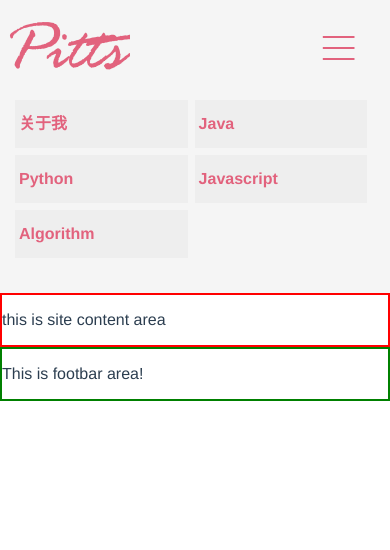
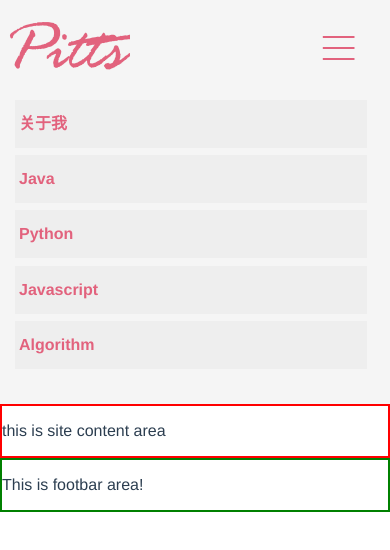
Before and after one commit to SakilaWAW/my-site, a Vue app: page / in a window 390 px wide. Shown: the top 550 px of the page. Built offline with nearby package versions, Linux system fonts and the light colour scheme.

Commit message:
完成隐藏菜单动画效果

```diff
--- a/src/components/navbar/narrowNavBar.vue
+++ b/src/components/navbar/narrowNavBar.vue
@@ -2,9 +2,11 @@
   <div class="narrow-nav-bar">
     <ul class="narrow-nav-list">
       <li class="pitts-logo" ><img :src="siteLogo" alt="site logo named Tuco"></li>
-      <li class="toggle-button"><img :src="toggleButton" alt="button for toggle menu" @click="alertMsg"></li>
+      <li class="toggle-button" tabindex="1"><img :src="toggleButton" alt="button for toggle menu" @click="toggleHiddenBar"></li>
     </ul>
-    <hidden-nav-bar></hidden-nav-bar>
+    <transition name="toggle">
+      <hidden-nav-bar v-show="notCollapsed"></hidden-nav-bar>
+    </transition>
   </div>
 </template>
 
@@ -15,13 +17,14 @@ export default {
   name: 'narrowNavBar',
   data() {
     return {
+      notCollapsed: true,
       siteLogo: require('../../assets/site-logo.png'),
       toggleButton: require('../../assets/hamburg-menu.svg')
     }
   },
   methods: {
-    alertMsg: function(event) {
-      alert('wow');
+    toggleHiddenBar: function(event) {
+      this.notCollapsed = !this.notCollapsed;
     }
   },
   components: {
@@ -31,6 +34,22 @@ export default {
 </script>
 
 <style lang="scss" scoped>
+@import "../../scss/globalVariables";
+
+.toggle-enter-active, .toggle-leave-active {
+  transition-property: max-height;
+  transition-duration: .35s;
+  transition-timing-function: ease-in-out;
+}
+
+.toggle-enter, .toggle-leave-to {
+  max-height: 0;
+}
+
+.toggle-enter-to, .toggle-leave {
+  max-height: 800px;
+}
+
 .narrow-nav-bar {
   @media screen and (min-width: 768px){
     display: none;
@@ -50,6 +69,12 @@ export default {
       height: 50px;
       width: 50px;
       display: inline-block;
+      &:hover {
+        cursor: pointer;
+      }
+      &:focus {
+        border: 1px solid red inset;
+      }
     }
   }
 }
--- a/src/components/navbar/narrownavbar/hiddenNavBar.vue
+++ b/src/components/navbar/narrownavbar/hiddenNavBar.vue
@@ -21,6 +21,7 @@ export default {
 @import "../../../scss/globalVariables.scss";
 
 .hidden-nav-bar {
+  overflow: hidden;
   .hidden-nav-list {
     padding: 0 3%;
   }
@@ -35,9 +36,13 @@ export default {
     margin: 1%;
     background: #EEE;
     list-style-type: none;
+    @media screen and (max-width: 479px){
+      width: 95%;
+    }
     &:hover {
       background: #DDD;
       color: $title-text-hover;
+      cursor: pointer;
     }
   }
 }
```
